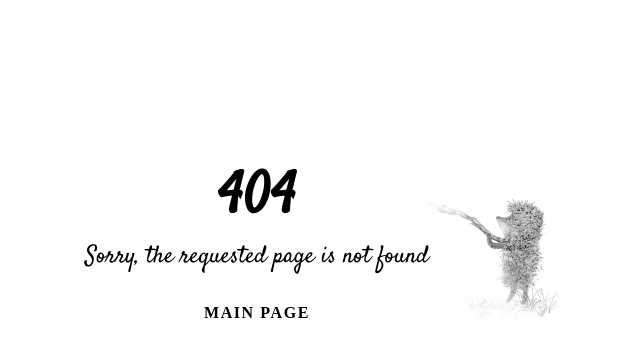
After one commit to KIevlev/Camagru, a PHP site: page /404 in a window 1280 px wide. The commit adds this page. Shown: the top 357 px of the page, without its empty margins (383-1023 px from the left). Run offline with PHP 8.4, Linux system fonts and the light colour scheme; some libraries are stand-ins or nearby versions.

Commit message:
Сделал 404, вроде работает nginx

```diff
--- /dev/null
+++ b/www/404.php
@@ -0,0 +1,18 @@
+<!DOCTYPE html>
+<html>
+<head>
+    <meta charset="utf-8">
+    <title>404 :(</title>
+	<link rel="stylesheet" type="text/css" href="style/404.css">
+</head>
+<body>
+<div class="container">
+<div class="box">
+<h1>404</h1>
+<p>Sorry, the requested page is not found</p>
+<div class="return">
+<div><a href="/" class="button" target="_blank">Main page</a></div>
+</div>
+</div>
+</div>
+</body>
--- a/www/login.php
+++ b/www/login.php
@@ -53,7 +53,7 @@ if(isset($_POST['submit'])){
 <input type="TEXT" name="username" placeholder="Username" required/>
 <input type="PASSWORD" name="password" placeholder="Password" required/>
 <input type="SUBMIT" name="submit" value="Login" />
-<a class="add" href='#'> forgot your password?</a>
+<a class="add" href='forgot.php'> forgot your password?</a>
 <a class="add" href='regist.php'>sign in now!</a>
 
 </form>
--- a/www/style/404.css
+++ b/www/style/404.css
@@ -1,101 +1,66 @@
-*{
-	padding:0px;
-	margin:0px;
-}
-body{
-		background:black;
-	}
-.st0{font-family:'FootlightMTLight';}
-.st1{font-size:83.0285px;}
-.st2{fill:gray;}
+@import url('https://fonts.googleapis.com/css?family=Satisfy&display=swap');
 
-svg{
-  width: 500px;
-    height: 400px;
-    text-align: center;
-    fill: #16a085;
-}
-path#XMLID_5_ {
-
-    fill: #16a085;
-    filter: url(#blurFilter4);
-}
-path#XMLID_11_ ,path#XMLID_2_ {
-    fill: #16a085;
-}
-.circle{
-  animation: out 2s infinite ease-out;
-  fill: #16a085;
+* {
+	margin: 0;
+	padding: 0;
 }
 
-.return{
-    color: white;
-    font-size: 3em;
-    text-decoration: none;
-    outline: none;
+body{
+    background: white;
+    height: 100%;
+    width: 100%;
+  }
+.container{
+  display:flex;
+  flex: 1 0 auto;
+  align-content: center;
+  margin-left: 25%;
+width: 50%;
+height:100%;
+
 }
-.return a {
-    text-decoration: none;
-    color: white;
+.box{
+text-align: center;
+background-image: url(../images/404.png);
+  background-repeat:no-repeat;
+  background-size: contain;
+  background-position: right;
+  height:100%;
+  width: 100%;
+  margin-top: 25%;
+}
+.box h1{
+  font-family: 'Satisfy', cursive;
+  color: black;
+  font-size: 350%;
+}
+.box p{
+  font-family: 'Satisfy', cursive;
+  color: black;
+  font-size: 1.5em;
 }
 
-.return a:hover {
-    text-decoration: none;
-    color: #16a085;
-    transition: 0.4s;
+.button {
+	font-weight: 700;
+	text-decoration: none;
+	color: black;
+	text-transform: uppercase;
+	letter-spacing: 1.6px;
+	padding-top: 8px;
+	padding-bottom: 8px;
+	padding-left: 23px;
+	padding-right: 23px;
+	display: inline-block;
+	border-width: 2px;
+	border-color: #FFF;
+	border-style: solid;
+	border-radius: 50px;
+	margin-bottom: 13px;
+	margin-top: 20px;
 }
 
-#container{
-  text-align:center;
+.button:hover{
+	color: black;
+  border-color: black;
+	transition: 0.5s;
 }
-.message{
-	color:#16a085;
-}
-.message:after{
-	content:"]";
-}
-.message:before{
-	content:"[";
-}
-
-.message:after, .message:before {
-
-  color: #16a085;
-  font-size: 20px;
-  -webkit-animation-name: opacity;
-  -webkit-animation-duration: 2s;
-  -webkit-animation-iteration-count: infinite;
-  -webkit-animation-name: opacity;
-          animation-name: opacity;
-  -webkit-animation-duration: 2s;
-          animation-duration: 2s;
-  -webkit-animation-iteration-count: infinite;
-          animation-iteration-count: infinite;
-          margin:0 50px;
-}
-
-@-webkit-keyframes opacity {
-  0%, 100% {
-    opacity: 0;
-  }
-  50% {
-    opacity: 1;
-  }
-}
-
-@keyframes opacity {
-  0%, 100% {
-    opacity: 0;
-  }
-  50% {
-    opacity: 1;
-  }
-}
-
-@keyframes out {
-  0% {r:1;  opacity: 0.9 ;}
-  25%{r:5;  opacity: 0.3 ;}
-  50%{r:10; opacity: 0.2 ;}
-  75%{r:15;opacity:0.1;}
- 	100% {r:20;opacity:0;}
-}
```
Also changed, not shown: www/app/core/route.php (+35 -6 lines), www/index.php (+1 -11 lines), www/images/404.png (added), 3 other files.
